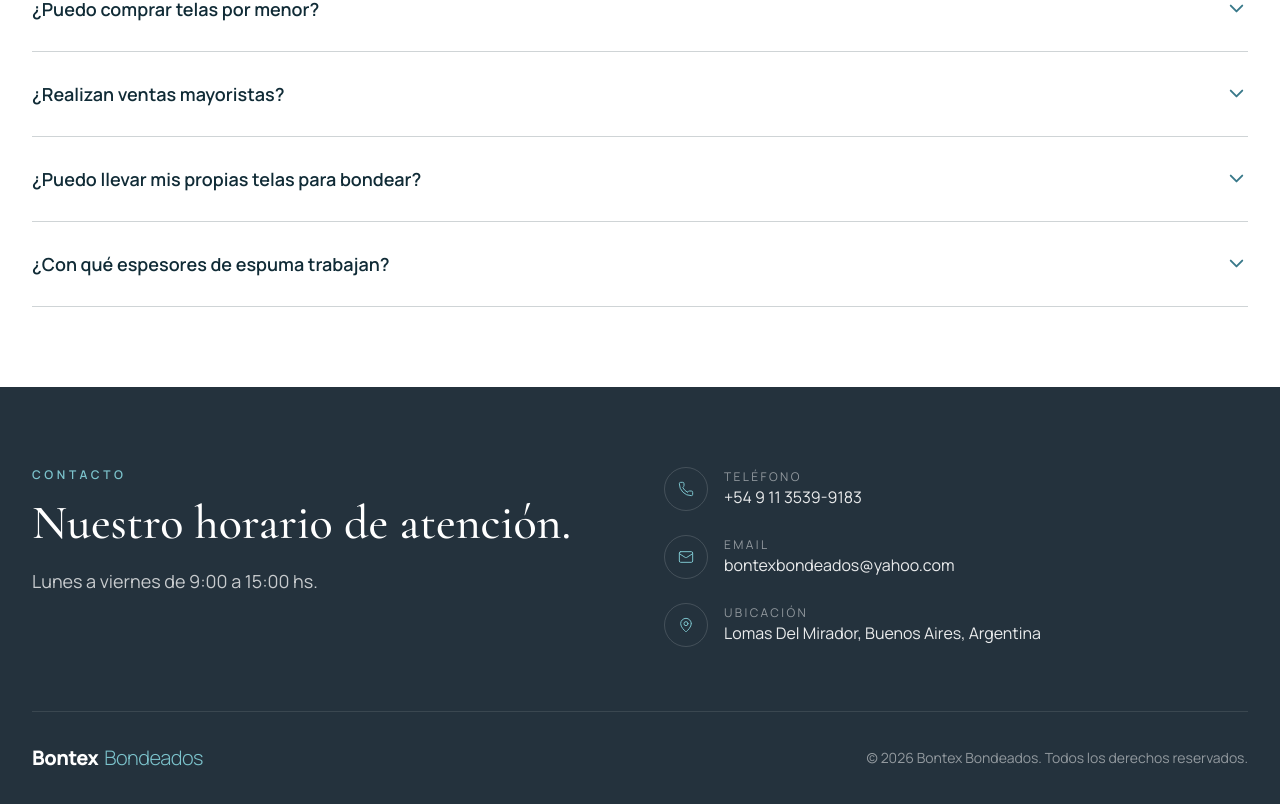
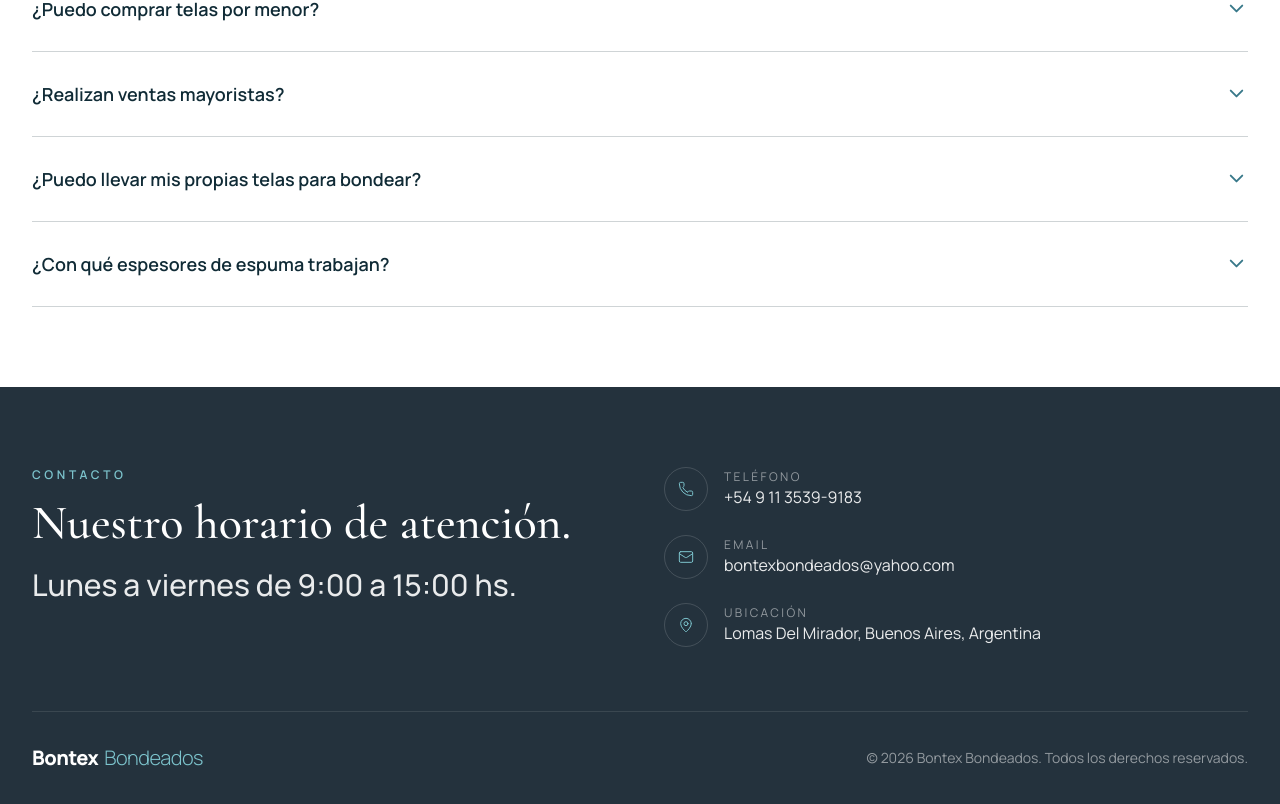
Before and after one commit to tiagocardozoo/Bontex, a Next.js app: page / in a window 1280 px wide. Shown: the part 1912-2716 px from the top of the page. Built offline with nearby package versions, Linux system fonts and the light colour scheme.

Commit message:
Update site-footer.tsx

```diff
--- a/components/site-footer.tsx
+++ b/components/site-footer.tsx
@@ -17,7 +17,7 @@ export function SiteFooter() {
             <h2 id="contacto-title" className="mt-4 font-serif text-4xl font-medium text-balance md:text-5xl">
               Nuestro horario de atención.
             </h2>
-            <p className="mt-5 text-lg text-white/75">
+            <p className="mt-5 text-2xl font-medium text-white/90 md:text-3xl">
   Lunes a viernes de 9:00 a 15:00 hs.
 </p>
           </div>
```
